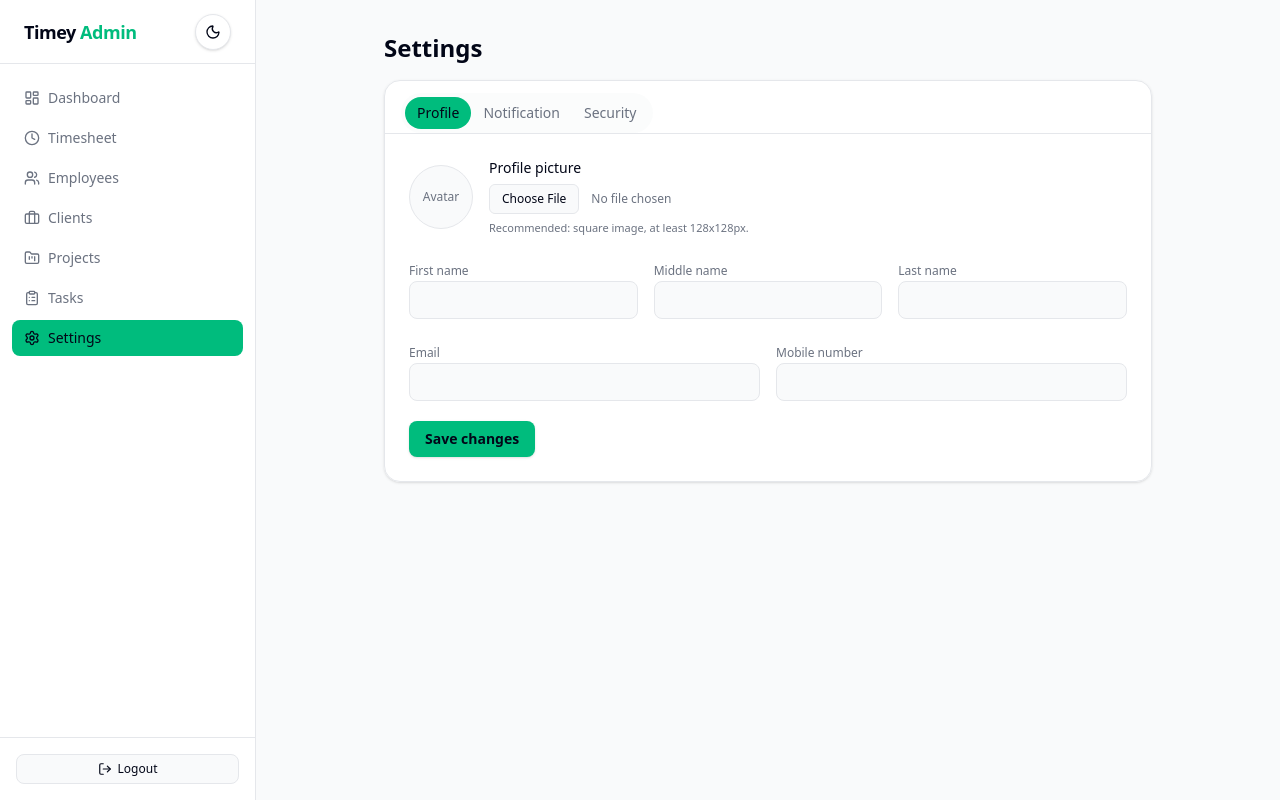
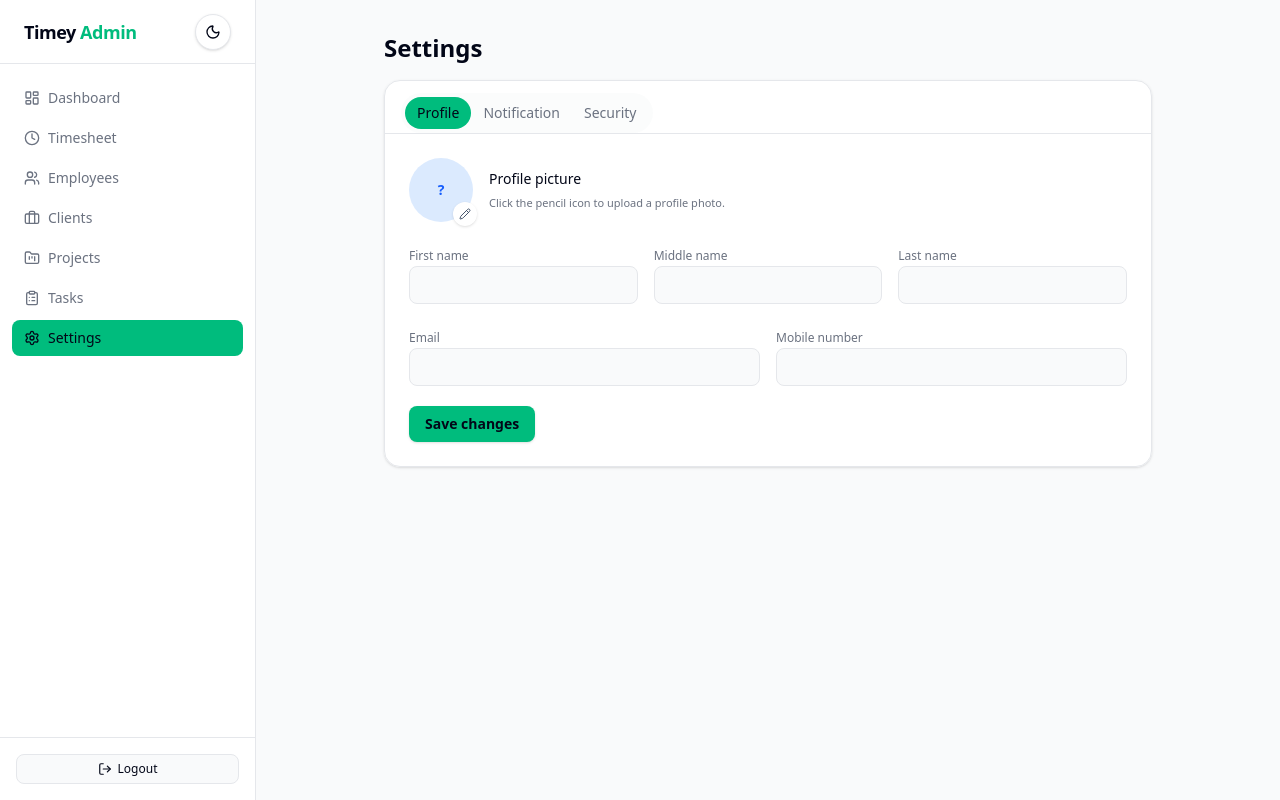
Before and after one commit to Bhavya190/Timey, a Next.js app: page /admin/settings in a window 1280 px wide. Built offline with nearby package versions, Linux system fonts and the light colour scheme.

Commit message:
ui update for Profile pic

```diff
--- a/src/components/settings/ProfileForm.tsx
+++ b/src/components/settings/ProfileForm.tsx
@@ -3,6 +3,39 @@
 
 import { FormEvent, useState, ChangeEvent } from "react";
 import { SettingsApi, ProfilePayload } from "@/lib/settings";
+import { PencilIcon } from "lucide-react";
+
+type FieldProps = {
+  label: string;
+  name: string;
+  value: string;
+  onChange: (e: ChangeEvent<HTMLInputElement>) => void;
+  type?: string;
+  required?: boolean;
+};
+
+function Field({
+  label,
+  name,
+  value,
+  onChange,
+  type = "text",
+  required,
+}: FieldProps) {
+  return (
+    <div className="space-y-1">
+      <label className="text-xs font-medium text-muted">{label}</label>
+      <input
+        type={type}
+        name={name}
+        value={value ?? ""}
+        onChange={onChange}
+        required={required}
+        className="w-full rounded-lg border border-border bg-background px-3 py-2 text-sm text-foreground placeholder:text-muted focus:outline-none focus:ring-2 focus:ring-emerald-500/60"
+      />
+    </div>
+  );
+}
 
 export default function ProfileForm() {
   const [form, setForm] = useState<ProfilePayload>({
@@ -31,13 +64,26 @@ export default function ProfileForm() {
     setForm((prev) => ({ ...prev, avatarUrl: url }));
   }
 
+  // trigger hidden input
+  function handleOpenFilePicker() {
+    const input = document.getElementById(
+      "avatar-input"
+    ) as HTMLInputElement | null;
+    input?.click();
+  }
+
+  // initials from first + last name
+  const initials =
+    (form.firstName?.[0] || "").toUpperCase() +
+    (form.lastName?.[0] || "").toUpperCase();
+
   async function handleSubmit(e: FormEvent) {
     e.preventDefault();
     setSaving(true);
     setMessage(null);
     setError(null);
     try {
-      // Upload avatarFile on your backend if needed
+      // TODO: upload avatarFile to backend and use returned URL
       await SettingsApi.updateProfile(form);
       setMessage("Profile updated successfully.");
     } catch (err: any) {
@@ -51,31 +97,47 @@ export default function ProfileForm() {
     <form onSubmit={handleSubmit} className="space-y-5">
       {/* Avatar */}
       <div className="flex items-center gap-4">
-        <div className="h-16 w-16 rounded-full border border-border bg-background overflow-hidden flex items-center justify-center text-xs text-muted">
+        <div className="relative">
+          <div className="h-16 w-16 rounded-full bg-blue-100 flex items-center justify-center text-sm font-semibold text-blue-600 overflow-hidden">
             {form.avatarUrl ? (
               <img
                 src={form.avatarUrl}
                 alt="Profile"
-              className="h-full w-full object-cover"
+                className="h-full w-full object-cover rounded-full"
               />
             ) : (
-            <span>Avatar</span>
+              <span>{initials || "?"}</span>
             )}
           </div>
-        <div className="space-y-1.5">
-          <p className="text-sm font-medium">Profile picture</p>
+
+          {/* small edit button */}
+          <button
+            type="button"
+            onClick={handleOpenFilePicker}
+            className="absolute -bottom-1 -right-1 h-6 w-6 rounded-full bg-white shadow flex items-center justify-center hover:bg-slate-50"
+          >
+            <PencilIcon className="h-3 w-3 text-slate-600" />
+          </button>
+
+          {/* hidden file input */}
           <input
+            id="avatar-input"
             type="file"
             accept="image/*"
             onChange={handleAvatarChange}
-            className="block text-xs text-muted file:mr-3 file:rounded-md file:border file:border-border file:bg-background file:px-3 file:py-1.5 file:text-xs file:font-medium file:text-foreground hover:file:bg-card"
+            className="hidden"
           />
+        </div>
+
+        <div className="space-y-1.5">
+          <p className="text-sm font-medium">Profile picture</p>
           <p className="text-[11px] text-muted">
-            Recommended: square image, at least 128x128px.
+            Click the pencil icon to upload a profile photo.
           </p>
         </div>
       </div>
 
+      {/* Name fields */}
       <div className="grid grid-cols-1 md:grid-cols-3 gap-4">
         <Field
           label="First name"
@@ -99,6 +161,7 @@ export default function ProfileForm() {
         />
       </div>
 
+      {/* Contact fields */}
       <div className="grid grid-cols-1 md:grid-cols-2 gap-4">
         <Field
           label="Email"
@@ -117,6 +180,7 @@ export default function ProfileForm() {
         />
       </div>
 
+      {/* Submit */}
       <div className="flex items-center gap-3">
         <button
           type="submit"
@@ -133,35 +197,3 @@ export default function ProfileForm() {
     </form>
   );
 }
-
-interface FieldProps {
-  label: string;
-  name: string;
-  value: string;
-  onChange: (e: ChangeEvent<HTMLInputElement>) => void;
-  type?: string;
-  required?: boolean;
-}
-
-function Field({
-  label,
-  name,
-  value,
-  onChange,
-  type = "text",
-  required,
-}: FieldProps) {
-  return (
-    <div className="space-y-1">
-      <label className="text-xs font-medium text-muted">{label}</label>
-      <input
-        type={type}
-        name={name}
-        value={value}
-        onChange={onChange}
-        required={required}
-        className="w-full rounded-lg border border-border bg-background px-3 py-2 text-sm text-foreground placeholder:text-muted focus:outline-none focus:ring-2 focus:ring-emerald-500/60"
-      />
-    </div>
-  );
-}
```
Lines whose indentation alone changed are shown as unchanged.
